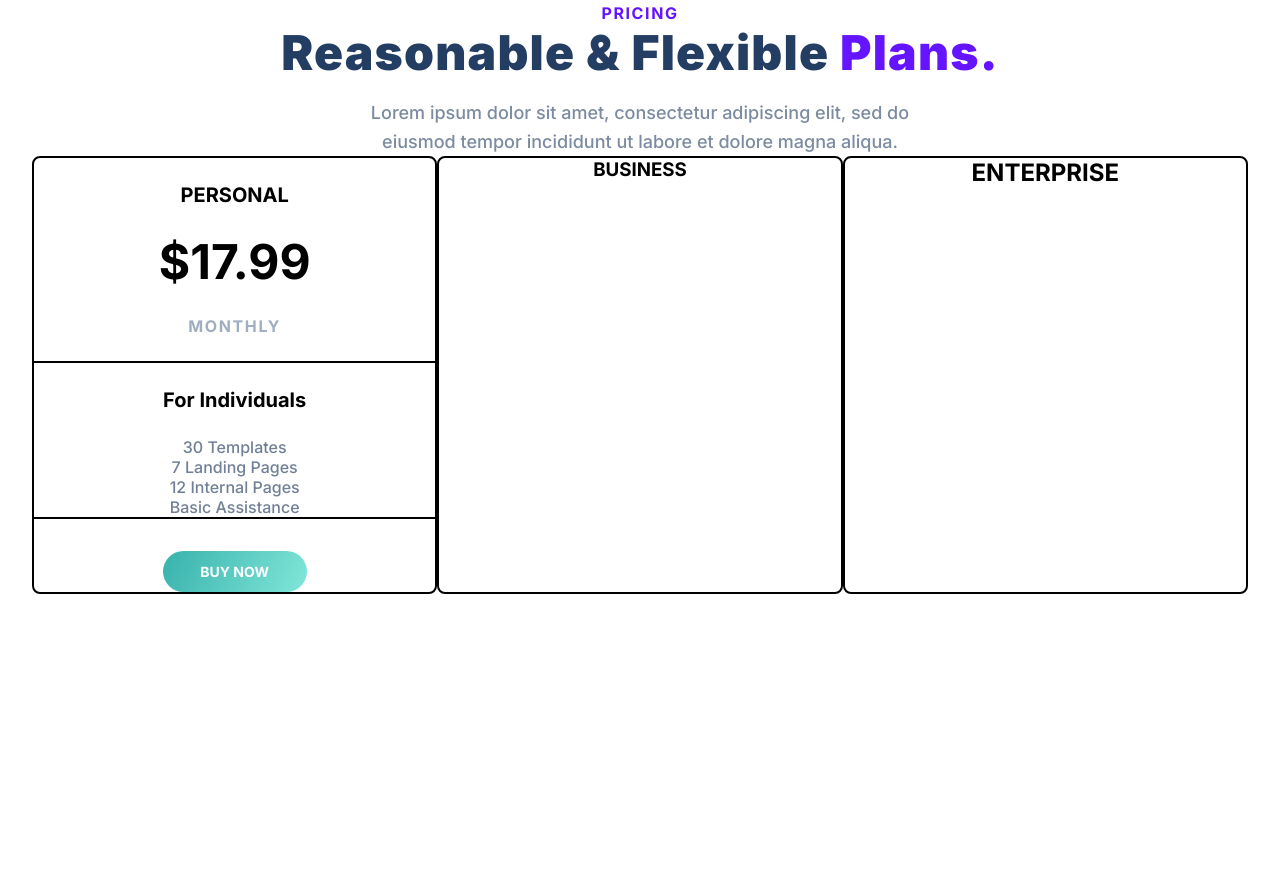
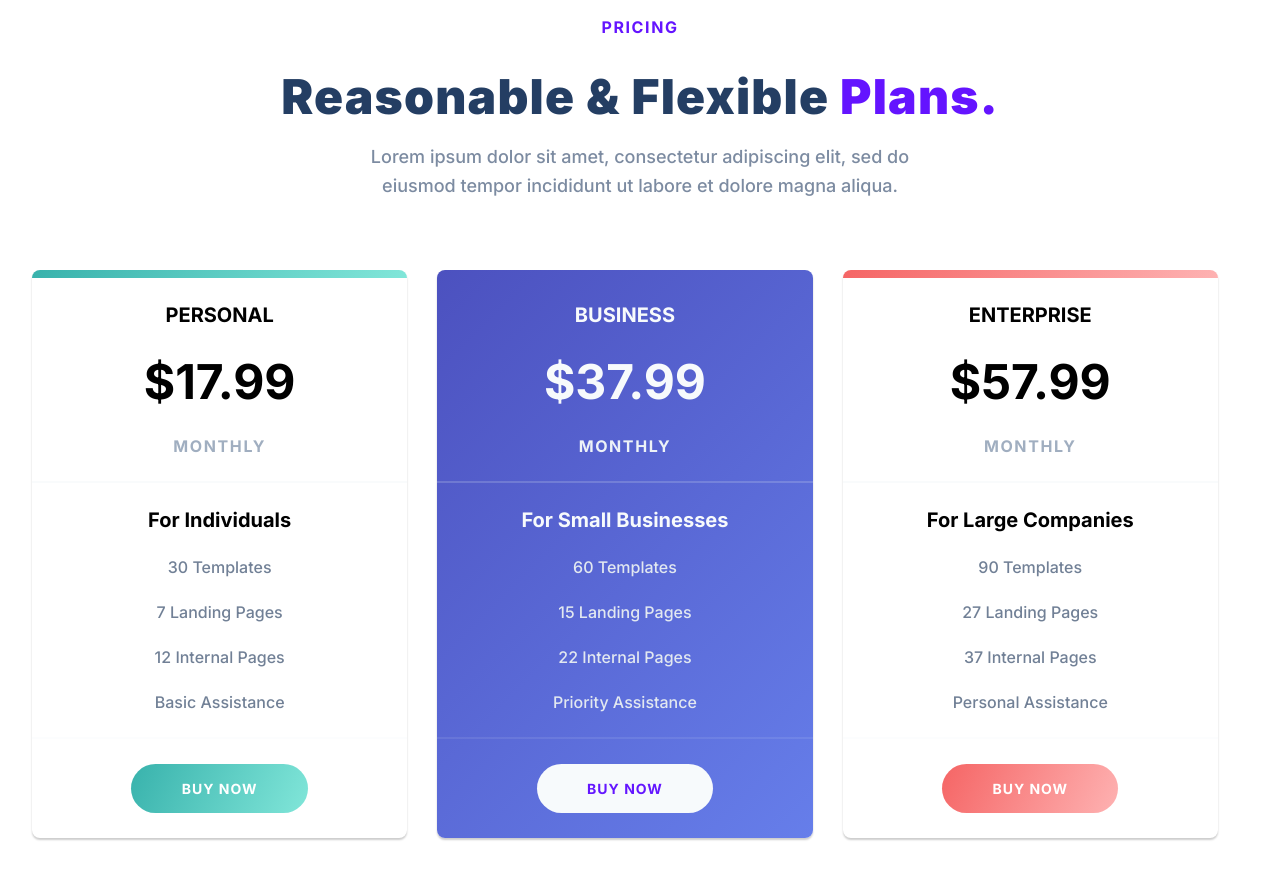
Before and after one commit to MahdiT54/Treact, a plain HTML site: page index.html in a window 1280 px wide. Shown: the part 3596-4475 px from the top of the page. Before the commit the page ends 4318 px from the top, so only its background shows below. Drawn offline with Linux system fonts and the light colour scheme.

Commit message:
finished pricing page

```diff
--- a/index.html
+++ b/index.html
@@ -6,7 +6,7 @@
     <meta name="viewport" content="width=device-width, initial-scale=1.0" />
     <title>Treact</title>
     <link rel="stylesheet" href="./styles.css" />
-    <link rel="icon" type="image/gif" href="./assets/treact_logo.svg">
+    <link rel="icon" type="image/gif" href="./assets/treact_logo.svg" />
   </head>
   <body>
     <div class="full__container">
@@ -244,35 +244,50 @@
             <div class="page__5--attributes">
               <div class="affordable__row">
                 <span class="affordable__dollarsign">
-                  <img src="./assets/dollar_sign.png" class="affordable__dollarsign--img" alt="">
+                  <img
+                    src="./assets/dollar_sign.png"
+                    class="affordable__dollarsign--img"
+                    alt=""
+                  />
                   Affordable
                 </span>
                 <p class="affordable__p">
-                  We promise to offer you the best rate we can - at par with the industry standard.
+                  We promise to offer you the best rate we can - at par with the
+                  industry standard.
                 </p>
               </div>
               <div class="affordable__row">
                 <span class="affordable__dollarsign">
-                  <img src="./assets/luggage.png" class="affordable__dollarsign--img" alt="">
+                  <img
+                    src="./assets/luggage.png"
+                    class="affordable__dollarsign--img"
+                    alt=""
+                  />
                   Professionalism
                 </span>
                 <p class="affordable__p">
-                  We assure you that our templates are designed and created by professional designers.
+                  We assure you that our templates are designed and created by
+                  professional designers.
                 </p>
               </div>
             </div>
             <button class="button__page--3">Learn More</button>
           </div>
           <figure class="page5__img">
-            <img src="./assets/page_5_picture.svg" alt="">
+            <img src="./assets/page_5_picture.svg" alt="" />
           </figure>
         </div>
       </section>
       <section class="page__6">
         <div class="row page__6--row">
           <h3 class="h3__page5"><span class="purple">PRICING</span></h3>
-          <h2 class="h2__service">Reasonable & Flexible <span class="purple">Plans.</span></h2>
-          <p class="p__title">Lorem ipsum dolor sit amet, consectetur adipiscing elit, sed do eiusmod tempor incididunt ut labore et dolore magna aliqua.</p>
+          <h2 class="h2__service">
+            Reasonable & Flexible <span class="purple">Plans.</span>
+          </h2>
+          <p class="p__title">
+            Lorem ipsum dolor sit amet, consectetur adipiscing elit, sed do
+            eiusmod tempor incididunt ut labore et dolore magna aliqua.
+          </p>
           <div class="card__wrap">
             <div class="card">
               <div class="glow__line"></div>
@@ -290,11 +305,37 @@
               </div>
               <button class="button__page--3 gradientized">BUY NOW</button>
             </div>
-            <div class="card">
-              <h3>BUSINESS</h3>
+            <div class="card card__middle">
+              <div class="glow__line glow-middle"></div>
+              <div class="card__heading">
+                <h3 class="card__1 m1">BUSINESS</h3>
+                <h1 class="card__2 m2">$37.99</h1>
+                <h2 class="card__3 m3">MONTHLY</h2>
+              </div>
+              <div class="card__body">
+                <h3 class="card__1 m1">For Small Businesses</h3>
+                <p class="card__p mp">60 Templates</p>
+                <p class="card__p mp">15 Landing Pages</p>
+                <p class="card__p mp">22 Internal Pages</p>
+                <p class="card__p mp">Priority Assistance</p>
+              </div>
+              <button class="button__page--3 gradientized-2">BUY NOW</button>
             </div>
             <div class="card">
-              <h2>ENTERPRISE</h2>
+              <div class="glow__line glow-3"></div>
+              <div class="card__heading">
+                <h3 class="card__1">ENTERPRISE</h3>
+                <h1 class="card__2">$57.99</h1>
+                <h2 class="card__3">MONTHLY</h2>
+              </div>
+              <div class="card__body">
+                <h3 class="card__1">For Large Companies</h3>
+                <p class="card__p">90 Templates</p>
+                <p class="card__p">27 Landing Pages</p>
+                <p class="card__p">37 Internal Pages</p>
+                <p class="card__p">Personal Assistance</p>
+              </div>
+              <button class="button__page--3 gradientized-3">BUY NOW</button>
             </div>
           </div>
         </div>
--- a/styles.css
+++ b/styles.css
@@ -402,6 +402,7 @@ PAGE 5
   font-weight: 700;
   text-transform: uppercase;
   letter-spacing: 0.1em;
+  margin-bottom: 30px;
 }
 
 .p__page5 {
@@ -462,13 +463,19 @@ PAGE 5
   display: flex;
   flex-wrap: wrap;
   width: 100%;
+  margin-top: 70px;
 }
 
 .card {
-  border: solid 2px black;
+  box-shadow: 0 2px 2px rgba(0, 0, 0, 0.2);
   border-radius: .5rem;
   text-align: center;
-  width: calc(100% / 3);
+  width: calc(100% / 3.24);
+  margin-right: 30px;
+}
+
+.card__middle {
+  background-image: linear-gradient(135deg, rgb(76, 81, 191) 0%, rgb(102, 126, 234) 100%);
 }
 
 .card__1 {
@@ -477,10 +484,18 @@ PAGE 5
   margin: 25px 0;
 }
 
+.m1 {
+  color: #F7FAFC;
+}
+
 .card__2 {
   font-size: 3rem;
   font-weight: 700;
   margin: 25px 0;
+}
+
+.m2 {
+  color: #F7FAFC;
 }
 
 .card__3 {
@@ -491,23 +506,31 @@ PAGE 5
   margin: 25px 0;
 }
 
+.m3 {
+  color: #EDF2F7;
+}
+
 .card__p {
   font-size: 16px;
   color: #718096;
   font-weight: 500;
+  margin: 25px 0;
+}
+
+.mp {
+  color: #E2E8F0;
 }
 
 .card__heading {
-  border-bottom: solid 2px black;
+  border-bottom: solid 2px rgb(226, 232, 240, .2);
 }
 
 .card__body {
-  border-bottom: solid 2px black;
+  border-bottom: solid 2px rgb(226, 232, 240, .1);
 }
 
 .glow__line {
   background: linear-gradient(115deg, rgb(56, 178, 172) 0%, rgb(129, 230, 217) 100%);
-  position: absolute;
   left: 0px;
   right: 0px;
   top: 0px;
@@ -516,6 +539,46 @@ PAGE 5
   border-top-right-radius: 0.5rem;
 }
 
-.gradientized {
+.glow-middle {
+  background: none
+}
+
+.glow-3 {
+  background: linear-gradient(115deg, rgb(245, 101, 101) 0%, rgb(254, 178, 178) 100%);
+}
+
+.gradientized{
   background: linear-gradient(115deg, rgb(56, 178, 172) 0%, rgb(129, 230, 217) 100%);
+  margin: 25px 0;
+  padding: 16px 32px;
+  letter-spacing: 1px;
+  width: 47%;
 }
+
+.gradientized-2{
+  background-color: #F7FAFC;
+  color: #6416FF;
+  margin: 25px 0;
+  padding: 16px 32px;
+  letter-spacing: 1px;
+  width: 47%;
+}
+
+.gradientized-3{
+  background: linear-gradient(115deg, rgb(245, 101, 101) 0%, rgb(254, 178, 178) 100%);
+  margin: 25px 0;
+  padding: 16px 32px;
+  letter-spacing: 1px;
+  width: 47%;
+}
+
+.button__cards {
+  border-radius: 9999px;
+  background-color: #6415ff;
+  color: white;
+  padding: 12px 32px;
+  margin: 32px 0 0;
+  font-size: 14px;
+  font-weight: 600;
+  width: 9rem;
+}
```
